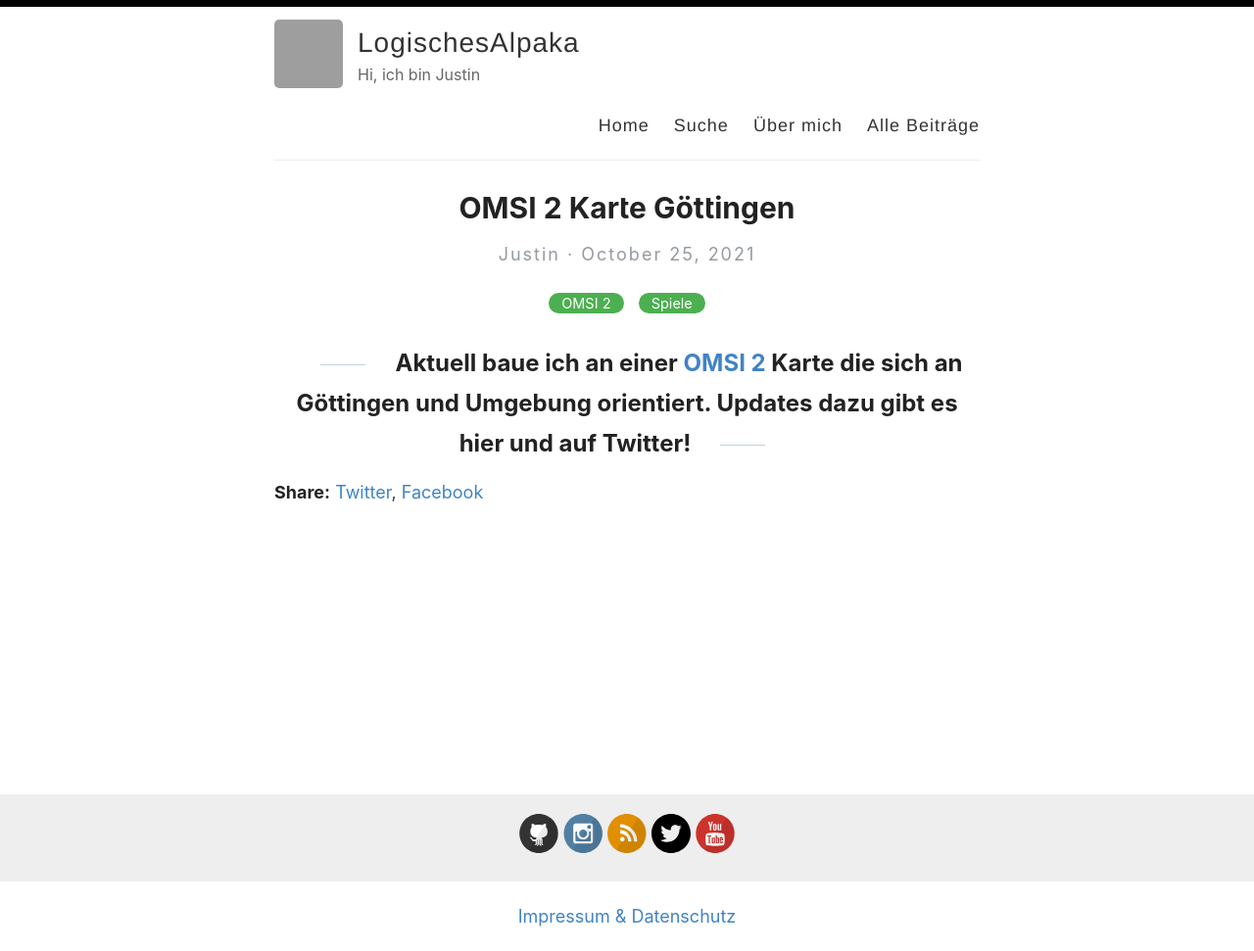
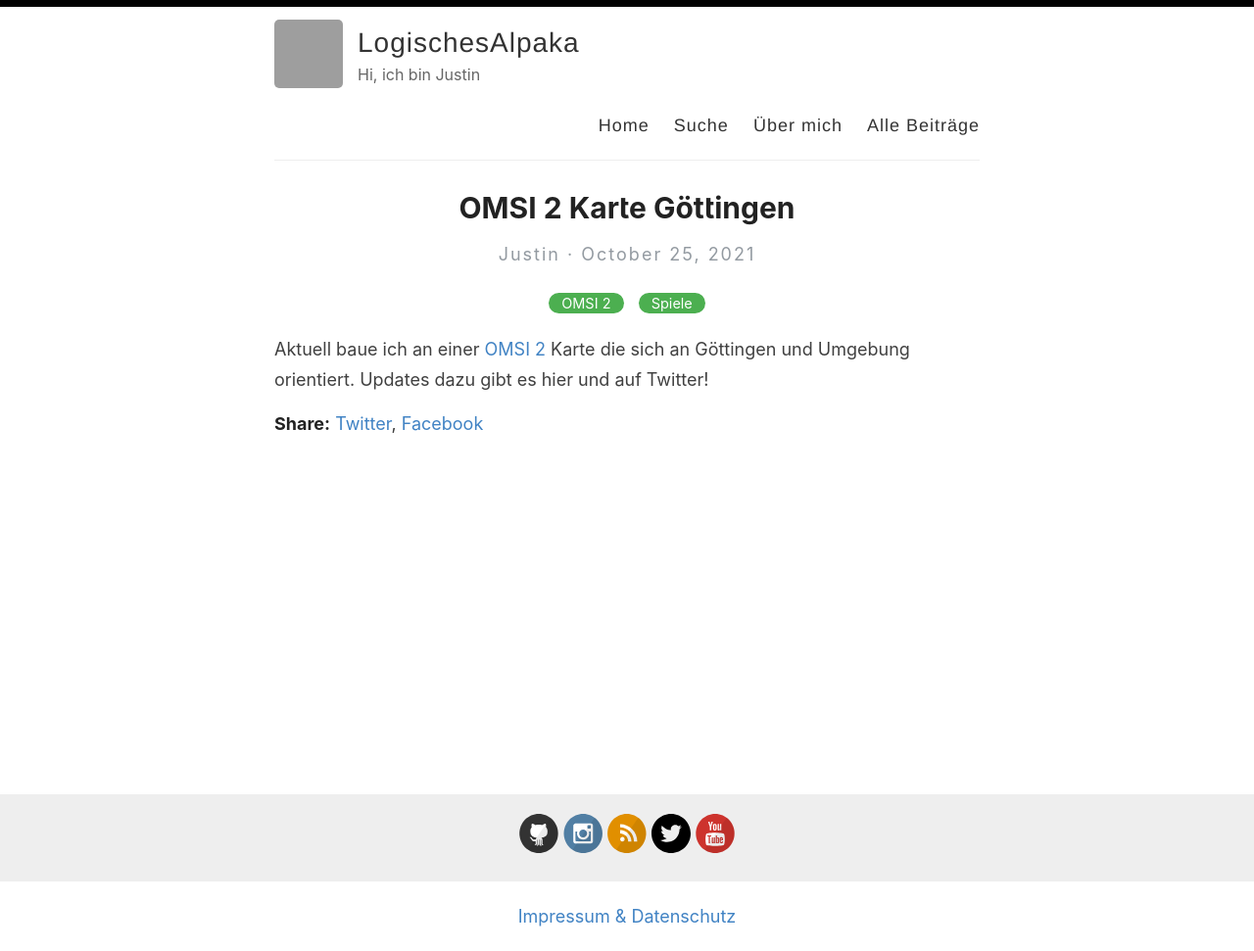
Before and after one commit to LogischesAlpaka/logischesalpaka.github.io, a Jekyll site: the page built from _posts/2021-10-25-OMSI-2-Karte-Göttingen.md, in a window 1280 px wide. Shown: the whole page at 98% size. Built offline with Jekyll 4.4.1, drawn with Linux system fonts in a browser that asks for light colours; grey boxes are pictures that could not be loaded.

```diff
--- a/_posts/2021-10-25-OMSI-2-Karte-Göttingen.md
+++ b/_posts/2021-10-25-OMSI-2-Karte-Göttingen.md
@@ -4,4 +4,4 @@ title: OMSI 2 Karte Göttingen
 categories: [OMSI 2, Spiele]
 ---
 
-## Aktuell baue ich an einer [OMSI 2](https://store.steampowered.com/app/252530/OMSI_2_Steam_Edition/?l=german "OMSI 2 auf Steam") Karte die sich an Göttingen und Umgebung orientiert.  Updates dazu gibt es hier und auf Twitter!
+Aktuell baue ich an einer [OMSI 2](https://store.steampowered.com/app/252530/OMSI_2_Steam_Edition/?l=german "OMSI 2 auf Steam") Karte die sich an Göttingen und Umgebung orientiert.  Updates dazu gibt es hier und auf Twitter!
```
Also changed, not shown: _pages/search.md (+1 -1 lines).
